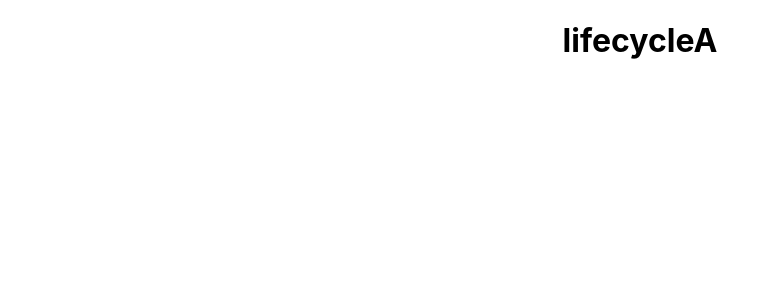
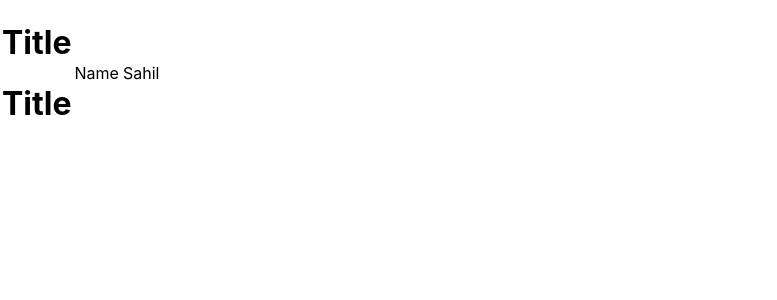
Before and after one commit to Sahil1109/Demo1, a React (Create React App) app: page / in a window 1280 px wide. Shown: the top 300 px of the page, without its empty margins (0-777 px from the left). Built offline with nearby package versions, Linux system fonts and the light colour scheme.

Commit message:
Commit after fragments

```diff
--- a/src/App.js
+++ b/src/App.js
@@ -13,12 +13,39 @@
 // import Stylesheet from './components/Stylesheet'
 // import FormsComponent from './components/FormsComponent'
 import LifecycleA from './components/LifecycleA';
+import FragmentDemo from './components/FragmentDemo';
+import Table from './components/Table';
 
 function App() {
   return (
     <div className="App">
-    <LifecycleA></LifecycleA>
-    {/*<NameList/> <Stylesheet primary={true}/> <FormsComponent />*/}
+   <Table/>
+    </div>
+  );
+}
+
+export default App;
+
+
+
+
+
+
+
+
+
+
+
+
+
+
+
+
+
+
+
+
+ {/*<NameList/> <Stylesheet primary={true}/> <FormsComponent /> <LifecycleA></LifecycleA>*/}
     {/*<UserGreeting/>*/}
     {/*<ParentComponent/>*/}
     {/*<EventBind/>*/}
@@ -34,8 +61,3 @@
       <Welcome name="Babar" idolize="no one"/>
       <Message/>
   <Counter/>*/}
-    </div>
-  );
-}
-
-export default App;
--- /dev/null
+++ b/src/components/Columns.js
@@ -0,0 +1,20 @@
+import React from 'react'
+
+function Columns() {
+    const items =[0,1]
+    return (
+        <React.Fragment>{
+            items.map(item=>(
+                <React.Fragment key={item.id}>
+                <h1>Title</h1>
+                <p>{item.title}</p>
+                </React.Fragment>
+            ))
+        }
+            <td>Name</td>
+            <td>Sahil</td>
+        </React.Fragment>
+    )
+}
+
+export default Columns
--- /dev/null
+++ b/src/components/FragmentDemo.js
@@ -0,0 +1,14 @@
+import React from 'react'
+
+function FragmentDemo() {
+    return (
+        <React.Fragment>
+        <h1>
+            Fragment Demo
+        </h1>
+        <p>This describes the Fragment demo component</p>
+        </React.Fragment>
+    )
+}
+
+export default FragmentDemo
--- /dev/null
+++ b/src/components/Table.js
@@ -0,0 +1,14 @@
+import React from 'react'
+import Columns from './Columns'
+
+function Table() {
+    return (
+        <table>
+        <tbody>
+        <tr>
+        <Columns></Columns>
+        </tr></tbody></table>
+    )
+}
+
+export default Table
```
